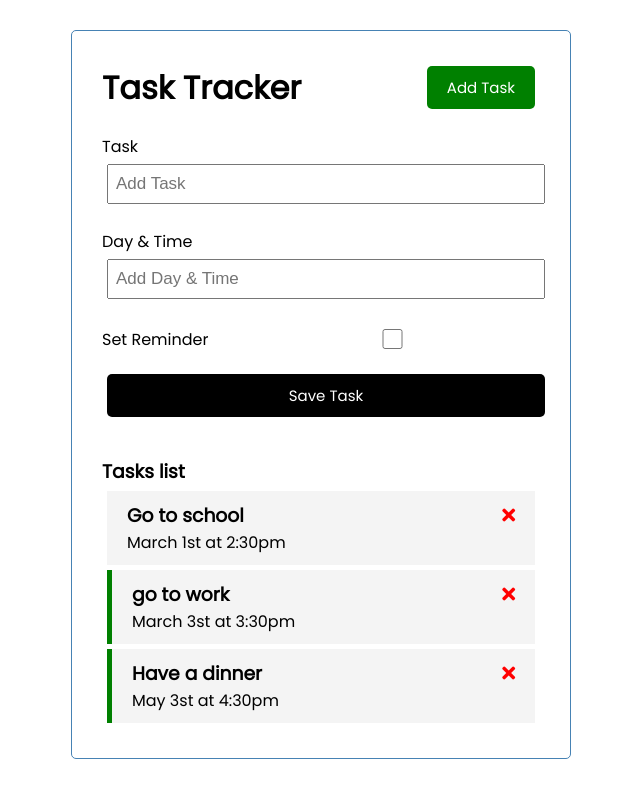
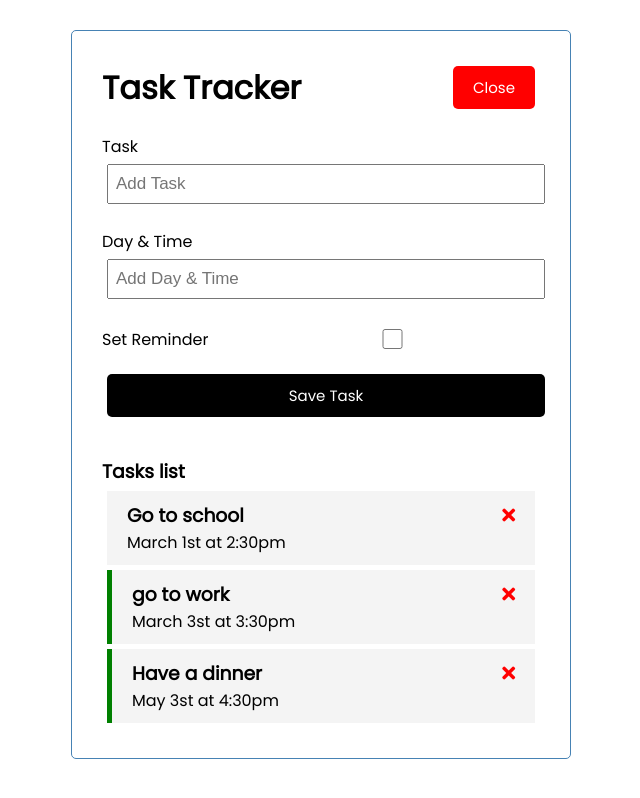
Before and after one commit to 800tiger/vuetask, a Vue app: page / in a window 1280 px wide. Both pictures are taken after a click on the button "Add Task". Shown: the whole page, without its empty margins (319-959 px from the left). Built offline with nearby package versions, Linux system fonts and the light colour scheme.

Commit message:
front-end-commit

```diff
--- a/package.json
+++ b/package.json
@@ -9,6 +9,7 @@
   },
   "dependencies": {
     "core-js": "^3.6.5",
+    "json-server": "^0.16.3",
     "vue": "^3.0.0"
   },
   "devDependencies": {
--- a/src/App.vue
+++ b/src/App.vue
@@ -1,7 +1,7 @@
 <template>
   <div class="container">
-    <Header title="Task Tracker"/>
-    <TaskForm @add-task="addTask" />
+    <Header @toggle-new-task="toggleNewTask" title="Task Tracker" :show="show"/>
+    <TaskForm v-show="show" @add-task="addTask"/>
     <Tasks
         @toggle-task="toggleTask"
         @delete-task="deleteTask"
@@ -25,10 +25,14 @@ export default {
   },
   data(){
     return {
+      show: false,
       tasks: []
     }
   },
   methods:{
+    addTask(task){
+      this.tasks = [...this.tasks,task]
+    },
     deleteTask(id){
       if(confirm('Are you sure?')){
         this.tasks = this.tasks.filter((task)=> task.id !== id )
@@ -38,8 +42,8 @@ export default {
       const toggle = this.tasks.find(task=>task.id === id)
       toggle.reminder = !toggle.reminder
     },
-    addTask(task){
-      this.tasks = [...this.tasks,task]
+    toggleNewTask(){
+      this.show = !this.show
     }
   },
   created(){
--- a/src/components/Header.vue
+++ b/src/components/Header.vue
@@ -1,7 +1,10 @@
 <template>
     <header>
         <h1>{{ title }}</h1>
-        <TopButton text="Add Task" color="green"/>
+        <TopButton
+        @bt-click="$emit('toggle-new-task')"
+        :text="show ? 'Close' : 'Add Task'"
+        :color="show ? 'red' : 'green'"/>
     </header>
 </template>
 
@@ -15,11 +18,13 @@ export default {
         title:{
             type: String,
             default: 'Hello Task'
-        }
+        },
+        show:Boolean
     },
     components:{
         TopButton
-    }
+    },
+    emit:['toggle-new-task']
 }
 </script>
 
--- a/src/components/TopButton.vue
+++ b/src/components/TopButton.vue
@@ -1,6 +1,6 @@
 <template>
     <button
-        @click="addNewTask"
+        @click="onClick()"
         :style="{ background: color }"
         class='btn'>{{ text }}
     </button>
@@ -14,9 +14,9 @@ export default {
     color: String
   },
   methods:{
-      addNewTask(){
-          console.log(123);
-      }
+    onClick(){
+      this.$emit('bt-click')
+    }
   }
 }
 </script>
```
Also changed, not shown: 1 other file (tests, documents, lock files or other folders).
